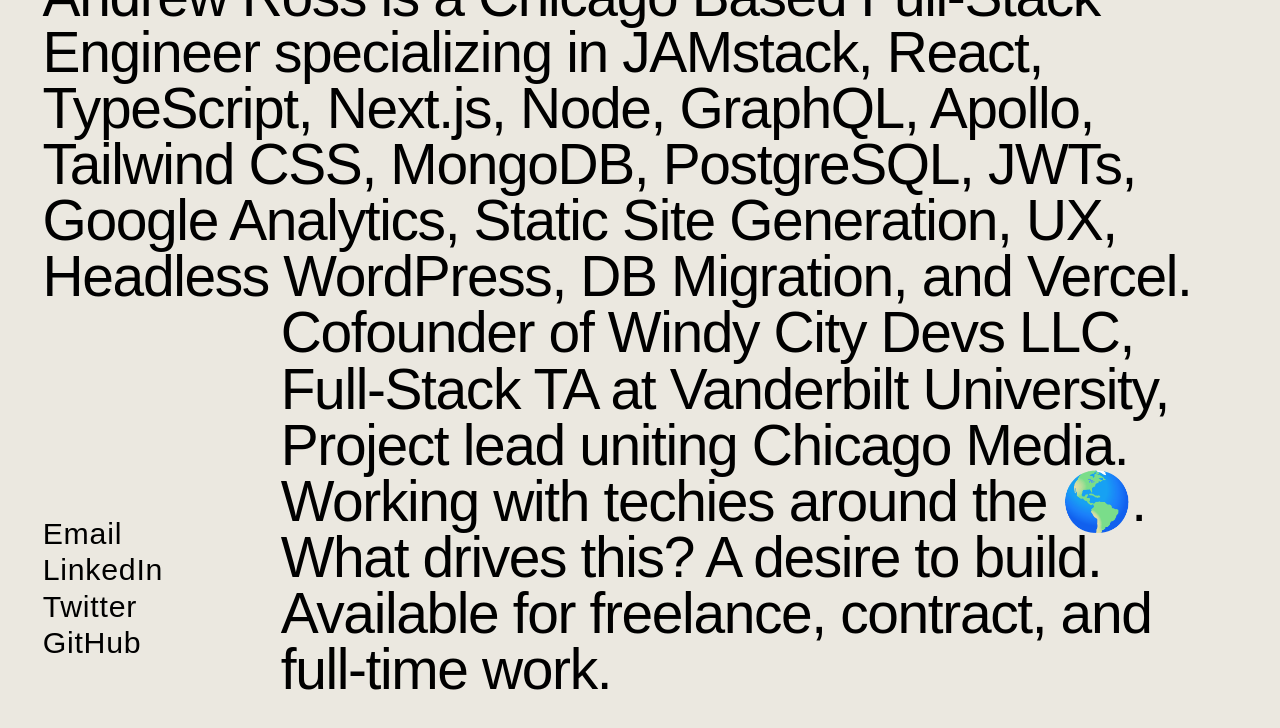
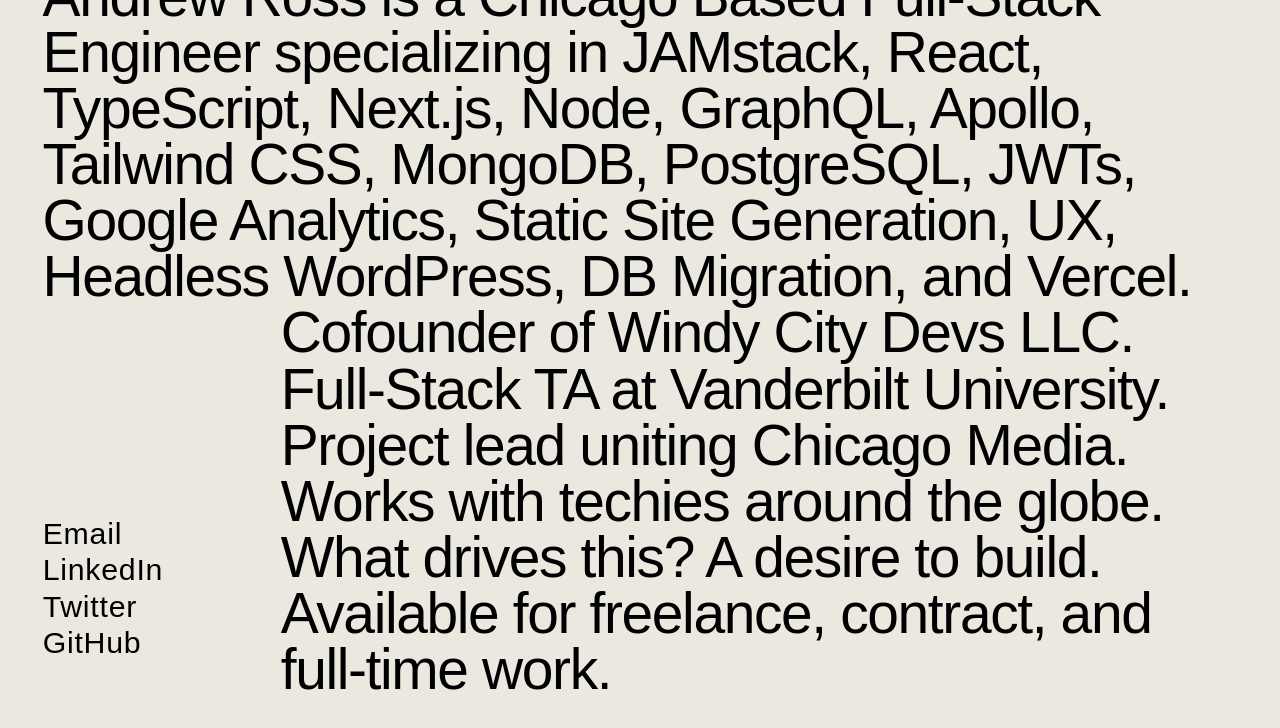
Before and after one commit to DopamineDriven/asross-portfolio, a Next.js app: page / in a window 1280 px wide. Shown: the part 617-1345 px from the top of the page. Built offline with nearby package versions, Linux system fonts and the light colour scheme; a web font is replaced by a local one.

Commit message:
updates to lead.tsx

```diff
--- a/components/lead.tsx
+++ b/components/lead.tsx
@@ -74,11 +74,11 @@ const spanSnippets: LeadInterface[] = [
 	},
 	{
 		id: 6,
-		span: 'Cofounder of Windy City Devs LLC, '
+		span: 'Cofounder of Windy City Devs LLC. '
 	},
 	{
 		id: 7,
-		span: 'Full-Stack TA at Vanderbilt University, '
+		span: 'Full-Stack TA at Vanderbilt University. '
 	},
 	{
 		id: 8,
@@ -86,7 +86,7 @@ const spanSnippets: LeadInterface[] = [
 	},
 	{
 		id: 9,
-		span: 'Working with techies around the 🌎. '
+		span: 'Works with techies around the globe. '
 	},
 	{
 		id: 10,
```
